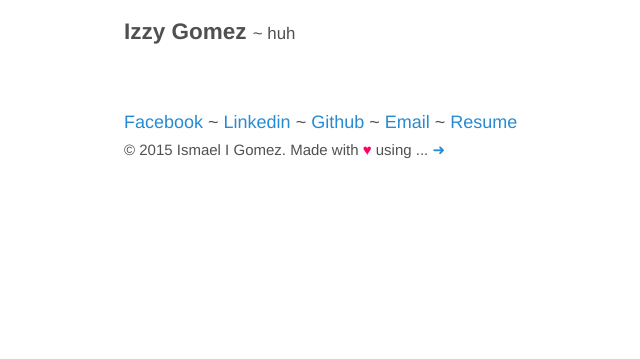
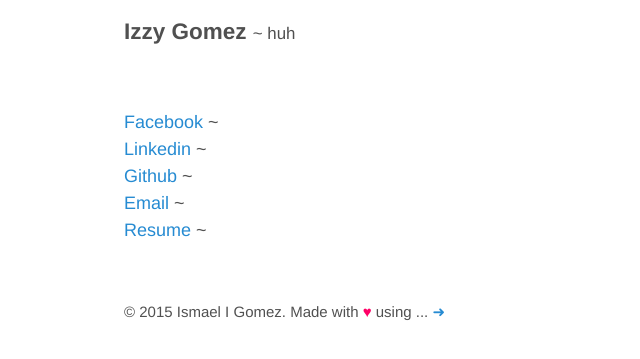
Before and after one commit to izzygomez/izzygomez.github.io, a Jekyll site: the page built from index.html, in a window 1280 px wide. Shown: the top 359 px of the page, without its empty margins (201-841 px from the left). Built offline with Jekyll 4.4.1, drawn with Linux system fonts in a browser that asks for light colours.

Commit message:
formatting for temp homepage layout

```diff
--- a/index.html
+++ b/index.html
@@ -4,7 +4,7 @@ title: Home
 ---
 <div class="posts">
   <a class="post-date">
-    <a href="https://www.facebook.com/gomizzy" target="_blank">Facebook</a> ~ <a href="https://www.linkedin.com/in/izzygomez" target="_blank">Linkedin</a> ~ <a href="https://github.com/izzygomez/" target="_blank">Github</a> ~ <a href="mailto:izzyg@mit.edu"  target="_blank">Email</a> ~ <a href="http://izzygomez.com/resume.pdf" target="_blank">Resume</a>
+    <a href="https://www.facebook.com/gomizzy" target="_blank">Facebook</a> ~ <br><a href="https://www.linkedin.com/in/izzygomez" target="_blank">Linkedin</a> ~ <br><a href="https://github.com/izzygomez/" target="_blank">Github</a> ~ <br><a href="mailto:izzyg@mit.edu"  target="_blank">Email</a> ~ <br><a href="http://izzygomez.com/resume.pdf" target="_blank">Resume</a> ~<br><br><br>
   </a>
 </div>
 
```
